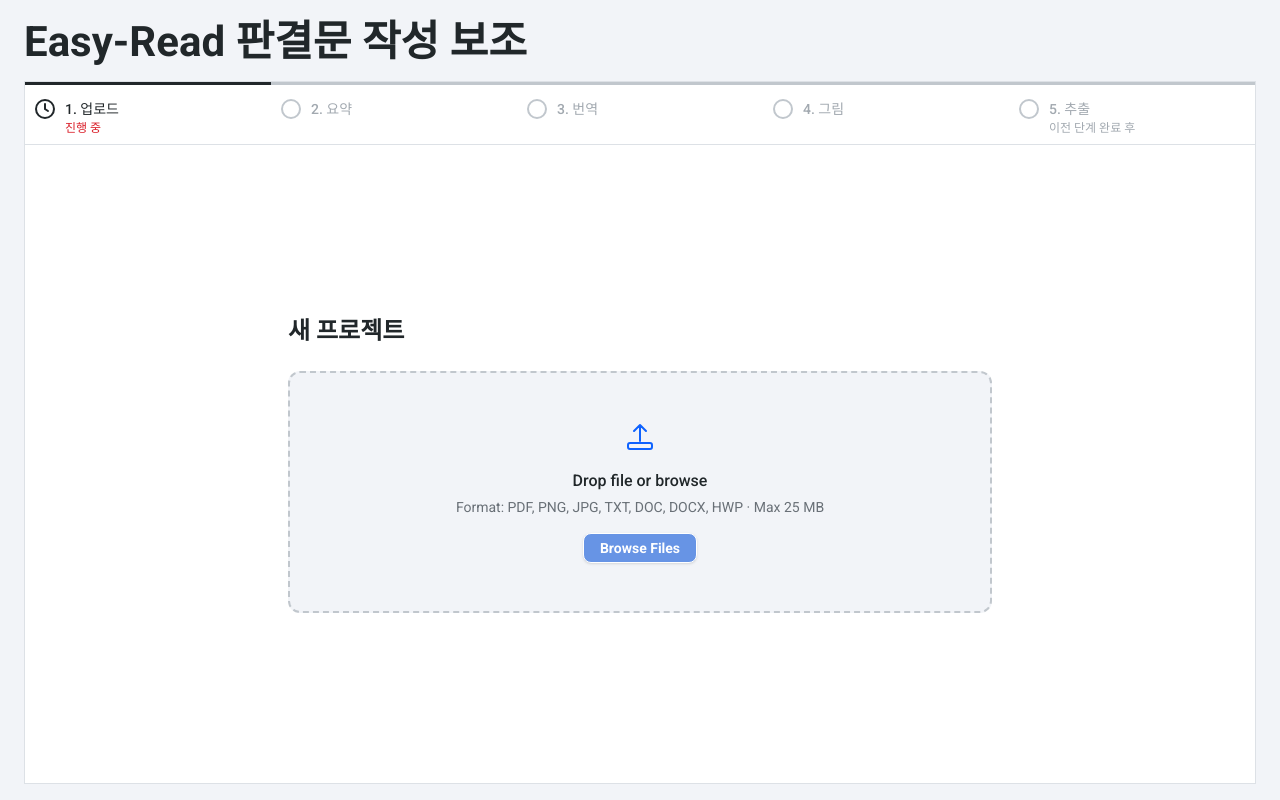
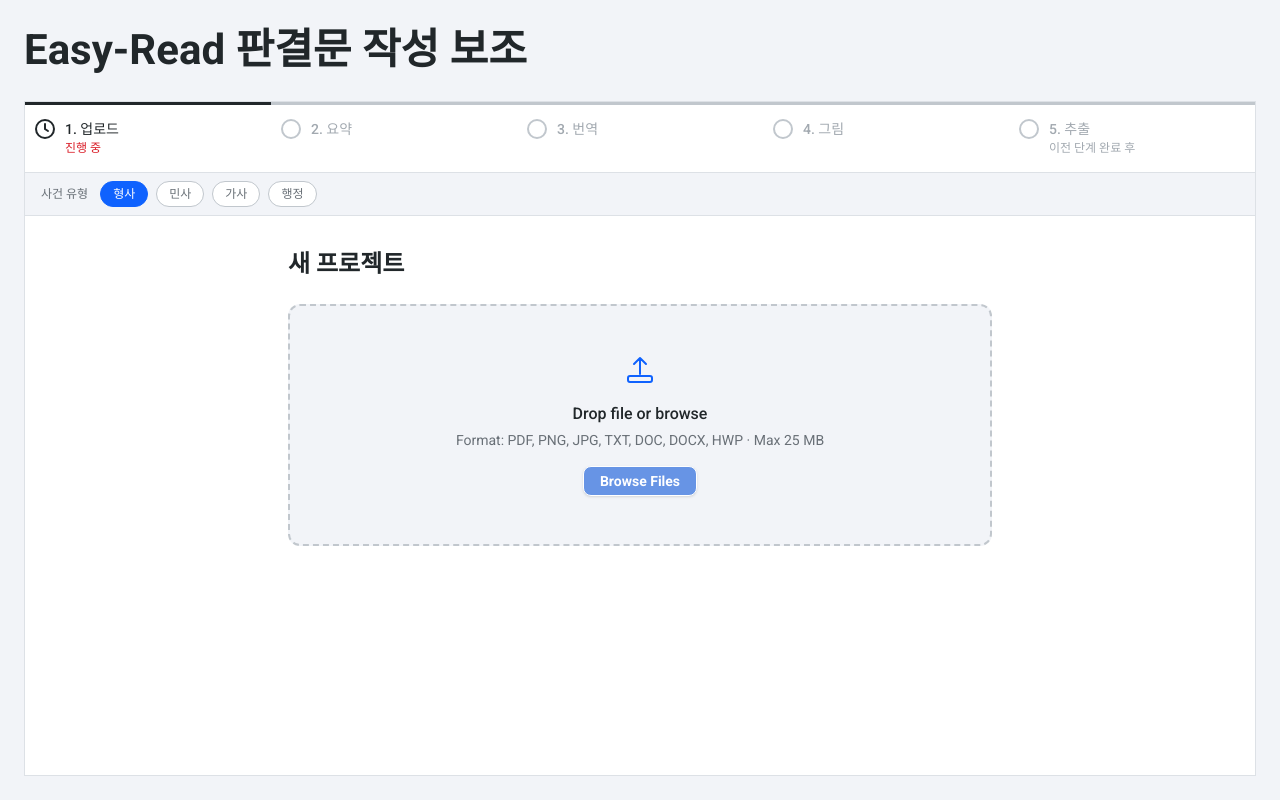
Before and after one commit to mingpang1197/final, a React (Vite) app in the folder frontend/: page / in a window 1280 px wide. Built offline with nearby package versions, Linux system fonts and the light colour scheme.

Commit message:
Revert "Fix workflow layout with fixed body height and flexible top area."
This reverts commit e86f20853b221b6c2b661a160dee8dd9c5a54940.

```diff
--- a/frontend/src/App.tsx
+++ b/frontend/src/App.tsx
@@ -11,15 +11,13 @@ import { UploadPage } from "./pages/UploadPage";
 export default function App() {
   return (
     <BrowserRouter>
-      <div className="h-full min-h-0 flex flex-col">
-        <Routes>
+      <Routes>
         <Route path="/" element={<UploadPage />} />
         <Route path="/documents/:id/summary" element={<SummaryPage />} />
         <Route path="/documents/:id/translate" element={<TranslatePage />} />
         <Route path="/documents/:id/images" element={<ImagesPage />} />
         <Route path="/documents/:id/export" element={<ExportPage />} />
-        </Routes>
-      </div>
+      </Routes>
     </BrowserRouter>
   );
 }
--- a/frontend/src/components/ui/PanePanel.tsx
+++ b/frontend/src/components/ui/PanePanel.tsx
@@ -12,7 +12,7 @@ interface PanePanelProps {
 export function PanePanel({ title, children, className = "" }: PanePanelProps) {
   return (
     <section
-      className={`flex flex-col h-full min-h-0 border border-black/80 bg-white ${className}`}
+      className={`flex flex-col min-h-0 border border-black/80 bg-white ${className}`}
     >
       <div className="px-12 pt-3 pb-2 border-b border-coolgray-20">
         <h2 className="text-center text-lg font-bold text-coolgray-90">{title}</h2>
--- a/frontend/src/components/ui/WorkflowLayout.tsx
+++ b/frontend/src/components/ui/WorkflowLayout.tsx
@@ -1,6 +1,5 @@
 /**
- * Figma 워크플로 공통 레이아웃.
- * 상단(제목·stepper·네비)은 남는 높이를 차지하고, 본문은 고정 높이.
+ * Figma 워크플로 공통 레이아웃 (헤더 + stepper + 콘텐츠 카드).
  */
 import type { ReactNode } from "react";
 import { Link } from "react-router-dom";
@@ -29,23 +28,21 @@ export function WorkflowLayout({
   footerExtra,
 }: WorkflowLayoutProps) {
   return (
-    <div className="h-full min-h-0 flex flex-col bg-coolgray-10 overflow-y-auto">
-      {/* 상단: 뷰포트에서 본문을 제외한 나머지 높이 */}
-      <div className="flex-1 min-h-0 flex flex-col">
-        <header className="shrink-0 px-6 pt-4 pb-3">
-          <div className="flex items-start justify-between gap-4">
+    <div className="min-h-screen bg-coolgray-10 flex flex-col">
+      <div className="px-6 pt-6 pb-0">
+        <div className="flex items-start justify-between gap-6 mb-6">
           <h1 className="text-[42px] font-bold leading-tight text-coolgray-90 tracking-tight">
             {projectTitle}
           </h1>
           {filename && (
-              <span className="text-primary-60 font-medium text-base tracking-wide shrink-0 pt-2 max-w-[40%] truncate">
+            <span className="text-primary-60 font-medium text-base tracking-wide shrink-0 pt-2">
               {filename}
             </span>
           )}
         </div>
-        </header>
+      </div>
 
-        <div className="mx-6 shrink-0 bg-white border border-coolgray-20 border-b-0">
+      <div className="flex-1 flex flex-col mx-6 mb-6 min-h-0 bg-white border border-coolgray-20 overflow-hidden">
         <StepIndicator current={step} />
 
         {(prevNav || nextNav) && (
@@ -76,19 +73,13 @@ export function WorkflowLayout({
         )}
 
         {error && (
-            <div className="mx-4 my-2 rounded-lg border border-red-200 bg-red-50 px-4 py-2 text-sm text-red-700">
+          <div className="mx-4 mt-3 rounded-lg border border-red-200 bg-red-50 px-4 py-2 text-sm text-red-700">
             {error}
           </div>
         )}
-        </div>
-      </div>
 
-      {/* 본문: 고정 높이 */}
-      <div
-        className="shrink-0 mx-6 mb-4 bg-white border border-coolgray-20 flex flex-col overflow-hidden"
-        style={{ height: "var(--workflow-body-height)" }}
-      >
-        <div className="flex-1 min-h-0 flex flex-col overflow-hidden">{children}</div>
+        <div className="flex-1 min-h-0 flex flex-col">{children}</div>
+
         {footerExtra}
       </div>
 
--- a/frontend/src/index.css
+++ b/frontend/src/index.css
@@ -22,18 +22,3 @@
 body {
   @apply bg-coolgray-10 text-coolgray-90 min-h-screen font-sans;
 }
-
-html,
-body,
-#root {
-  height: 100%;
-}
-
-#root {
-  display: flex;
-  flex-direction: column;
-}
-
-:root {
-  --workflow-body-height: 640px;
-}
--- a/frontend/src/pages/ExportPage.tsx
+++ b/frontend/src/pages/ExportPage.tsx
@@ -96,7 +96,7 @@ export function ExportPage() {
       prevNav={id ? { label: "그림", to: `/documents/${id}/images` } : undefined}
       error={error || undefined}
     >
-      <div className="h-full flex flex-col p-6 gap-4 min-h-0 overflow-hidden">
+      <div className="flex-1 flex flex-col p-6 gap-4 min-h-0">
         <ChecklistPanel checklist={checklist} onRecheck={handleRecheck} loading={loading} />
 
         <div className="flex-1 min-h-0 border border-coolgray-40 rounded bg-white overflow-hidden flex flex-col">
--- a/frontend/src/pages/ImagesPage.tsx
+++ b/frontend/src/pages/ImagesPage.tsx
@@ -114,7 +114,7 @@ export function ImagesPage() {
       nextNav={id ? { label: "추출", to: `/documents/${id}/export` } : undefined}
       error={error || undefined}
     >
-      <div className="h-full grid grid-cols-2 gap-4 p-4 min-h-0">
+      <div className="flex-1 grid grid-cols-2 gap-4 p-4 min-h-0">
         <PanePanel title="이지리드">
           <div className="flex-1 min-h-0 overflow-auto">
             {segments.length === 0 ? (
--- a/frontend/src/pages/SummaryPage.tsx
+++ b/frontend/src/pages/SummaryPage.tsx
@@ -193,7 +193,7 @@ export function SummaryPage() {
       nextNav={id ? { label: "번역", to: `/documents/${id}/translate` } : undefined}
       error={error || undefined}
     >
-      <div className="h-full grid grid-cols-2 gap-4 p-4 min-h-0">
+      <div className="flex-1 grid grid-cols-2 gap-4 p-4 min-h-0">
         <PanePanel title="원문">
           {sourcePreviewUrl && sourceReady ? (
             <div className="flex-1 min-h-0 flex flex-col overflow-hidden">
--- a/frontend/src/pages/TranslatePage.tsx
+++ b/frontend/src/pages/TranslatePage.tsx
@@ -122,7 +122,7 @@ export function TranslatePage() {
       nextNav={id ? { label: "그림", to: `/documents/${id}/images` } : undefined}
       error={error || undefined}
     >
-      <div className="h-full grid grid-cols-2 gap-4 p-4 min-h-0">
+      <div className="flex-1 grid grid-cols-2 gap-4 p-4 min-h-0">
         <PanePanel title="요약문">
           <pre className="flex-1 overflow-auto whitespace-pre-wrap text-sm p-3 bg-coolgray-10 border border-coolgray-20 rounded leading-relaxed">
             {summary}
--- a/frontend/src/pages/UploadPage.tsx
+++ b/frontend/src/pages/UploadPage.tsx
@@ -55,26 +55,19 @@ export function UploadPage() {
   }
 
   return (
-    <div className="h-full min-h-0 flex flex-col bg-coolgray-10 overflow-y-auto">
-      <div className="flex-1 min-h-0 flex flex-col">
-        <header className="shrink-0 px-6 pt-4 pb-3">
-          <h1 className="text-[42px] font-bold leading-tight text-coolgray-90">
-            Easy-Read 판결문 작성 보조
-          </h1>
-        </header>
-
-        <div className="mx-6 shrink-0 bg-white border border-coolgray-20 border-b-0">
-          <StepIndicator current="upload" />
-          <DocTypePills active={docType} disabled={loading} onChange={setDocType} />
-        </div>
+    <div className="min-h-screen bg-coolgray-10 flex flex-col">
+      <div className="px-6 pt-6 pb-0">
+        <h1 className="text-[42px] font-bold leading-tight text-coolgray-90 mb-6">
+          Easy-Read 판결문 작성 보조
+        </h1>
       </div>
 
-      <div
-        className="shrink-0 mx-6 mb-4 bg-white border border-coolgray-20 overflow-hidden flex flex-col"
-        style={{ height: "var(--workflow-body-height)" }}
-      >
-        <div className="flex-1 p-8 max-w-3xl mx-auto w-full flex flex-col justify-center min-h-0 overflow-y-auto">
-          <h2 className="text-2xl font-bold text-coolgray-90 mb-6 shrink-0">새 프로젝트</h2>
+      <div className="flex-1 mx-6 mb-6 bg-white border border-coolgray-20 overflow-hidden flex flex-col">
+        <StepIndicator current="upload" />
+        <DocTypePills active={docType} disabled={loading} onChange={setDocType} />
+
+        <div className="p-8 max-w-3xl mx-auto flex-1 w-full">
+          <h2 className="text-2xl font-bold text-coolgray-90 mb-6">새 프로젝트</h2>
 
           <div
             className={`rounded-xl border-2 border-dashed p-12 flex flex-col items-center gap-4 transition-colors ${
@@ -117,7 +110,7 @@ export function UploadPage() {
           </div>
 
           {error && (
-            <p className="mt-4 text-sm text-alert text-center shrink-0">{error}</p>
+            <p className="mt-4 text-sm text-alert text-center">{error}</p>
           )}
         </div>
       </div>
```
Also changed, not shown: 1 other file (tests, documents, lock files or other folders). Lines whose indentation alone changed are shown as unchanged.
